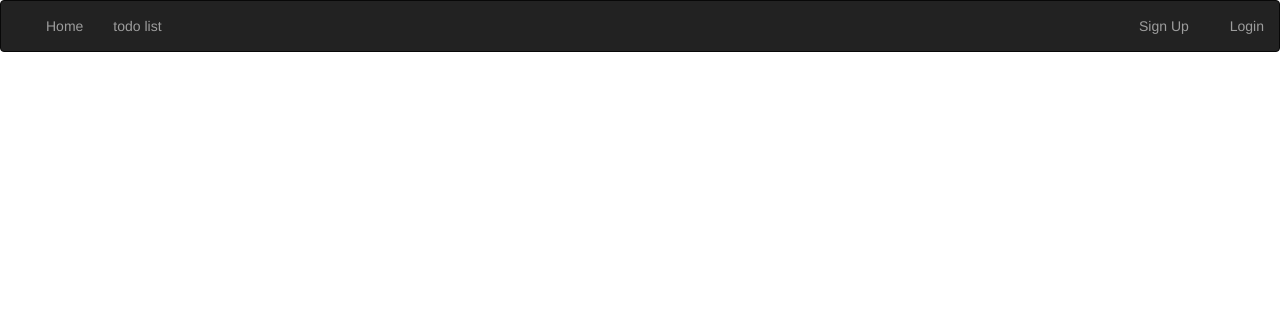
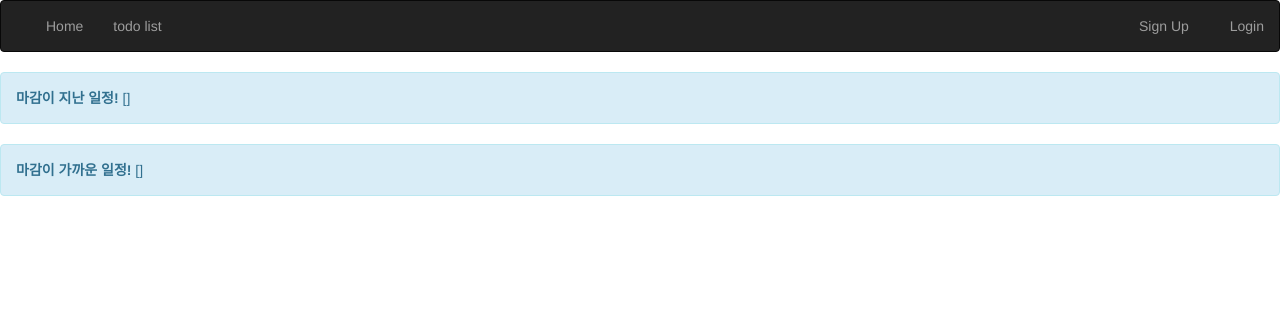
Before and after one commit to ksm0207/Django-RestAPI, a Django app: page /board/ in a window 1280 px wide. Shown: the top 312 px of the page. Run offline with Django 3.2, Linux system fonts and the light colour scheme; data that the repository does not hold is empty; some libraries are stand-ins or nearby versions; some web fonts are replaced.

Commit message:
휴식중..
- None

```diff
--- a/todoList/todo_board/templates/todo_board/todo_list.html
+++ b/todoList/todo_board/templates/todo_board/todo_list.html
@@ -1,4 +1,15 @@
-{% extends "todo_main/common/header.html" %} {% load static %} {% block main %}
+{% extends "todo_main/common/header.html" %}
+{% load static %}
+{% block main %}
+
+<div class="alert alert-info">
+  <strong>마감이 지난 일정!</strong> {{ over_end_day }}
+</div>
+<div class="alert alert-info">
+  <strong>마감이 가까운 일정!</strong> {{ close_end_day }}
+</div>
+
+
 
 
 
--- a/todoList/todo_board/views.py
+++ b/todoList/todo_board/views.py
@@ -10,13 +10,13 @@
         template_name = "todo_board/todo_list.html"
         # 기한 없는 일정 및 마감 안된 일정 불러오기
         todo_list_date_no = TodoList.objects.all().filter(end_date__isnull=True, is_complete=0).order_by('priority')
-        print(todo_list_date_no)
+        # print(todo_list_date_no)
         # 기한 있는 일정 및 마감이 안된 일정 불러오기
         todo_list_date_non_complete = TodoList.objects.all().filter(end_date__isnull=False, is_complete=0).order_by('priority')
         print(todo_list_date_non_complete)
         # 마감이 완료된 데이터 불러오기 is_complete 값이 1인 테이블을 찾고 완료된 값은 1
         todo_list_date_complete = TodoList.objects.all().filter(is_complete=1).order_by('end_date')
-        print(todo_list_date_complete)
+        # print(todo_list_date_complete)
         today = datetime.now()
         # 마감일이 가까워지는 데이터를 담는 변수 설정
         close_end_day = []
@@ -25,14 +25,14 @@
 
         for i in todo_list_date_non_complete:
             day = str(i.end_date).split("-")
-            print(day)
+            # print(day)
             end_day = datetime(int(day[0]), int(day[1]), int(day[2]))
-            print(end_day)
-            if (end_day - today).days < - 1:
+            # print(end_day)
+            if (end_day - today).days < -1:
                 over_end_day.append(i.title)
             if (end_day - today).days >= -1 and (end_day - today).days < 3:
                 close_end_day.append(i.title)
-        return render(request, template_name, {"todo_list_date_non_complete": todo_list_date_non_complete, "todo_list_date_complete": todo_list_date_complete, "todo_list_date_no": todo_list_date_no, 'close_end_day': close_end_day, 'over_end_day':over_end_day})
+        return render(request, template_name, {"todo_list_date_non_complete": todo_list_date_non_complete, "todo_list_date_complete": todo_list_date_complete, "todo_list_date_no": todo_list_date_no, 'close_end_day': close_end_day, 'over_end_day': over_end_day})
         # todo_list = TodoList.objects.all()
         # return render(request, template_name, {"todo_list": todo_list})
 
```
